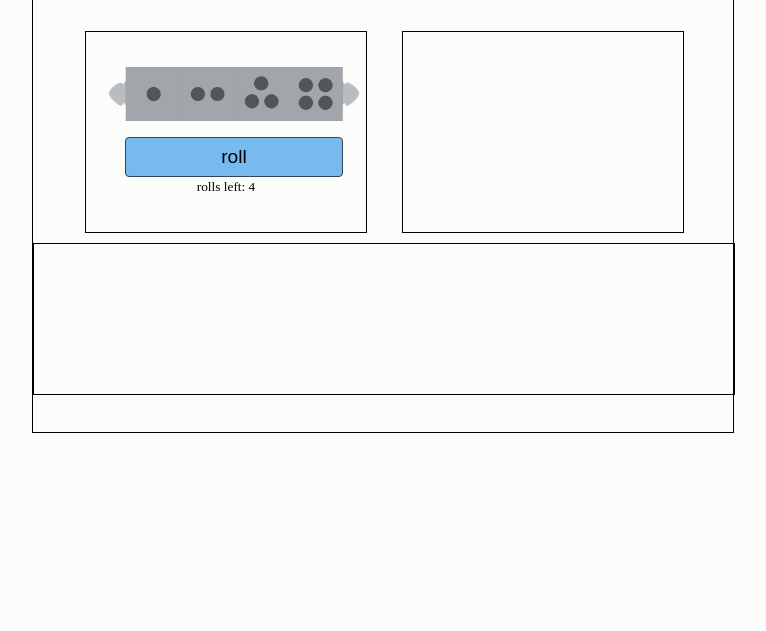
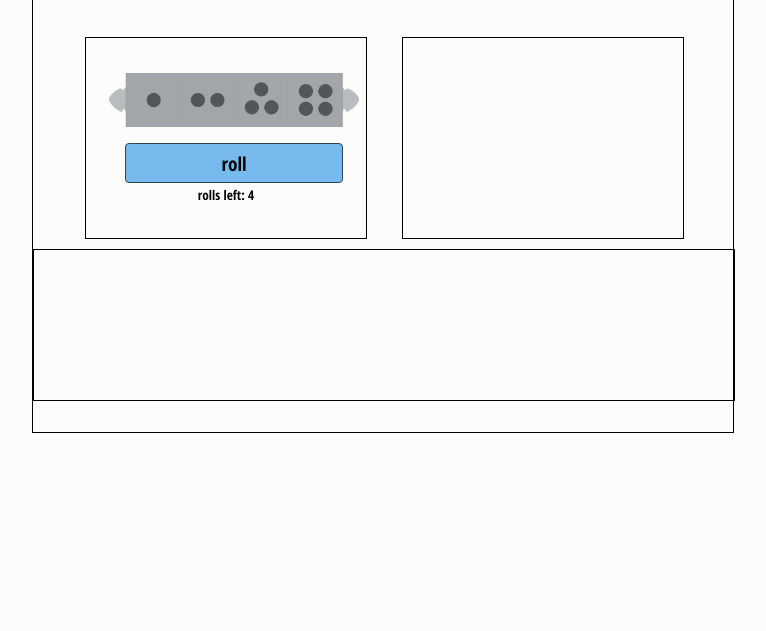
Before and after one commit to royhowie/geomancy, a plain HTML site: page index.html in a window 1280 px wide. Shown: the part 169-800 px from the top of the page, without its empty margins (257-1023 px from the left). Drawn offline with Linux system fonts and the light colour scheme.

Commit message:
added font

```diff
--- a/index.html
+++ b/index.html
@@ -5,10 +5,12 @@
 	<meta name="viewport" content="width=device-width, initial-scale=1.0">
 	<script src="jquery-2.1.3.min.js"></script>
 	<style>
+		@import url(http://fonts.googleapis.com/css?family=Open+Sans+Condensed:700);
 		* {
 			padding: 0;
 			margin: 0;
 			text-align: center;
+			font-family: 'Open Sans Condensed', sans-serif;
 		}
 		html, body {
 			background-color: #fcfcfa;
```
